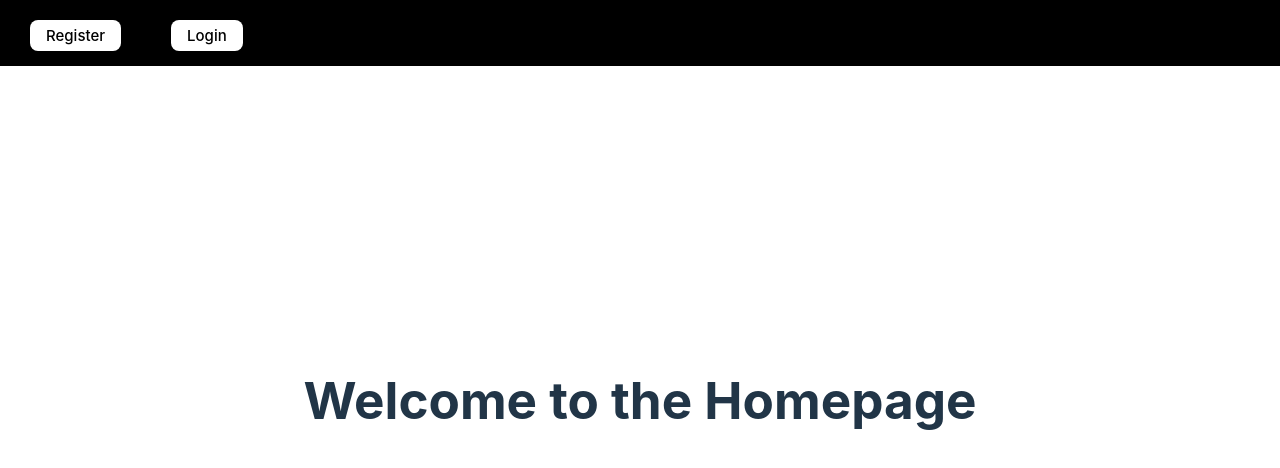
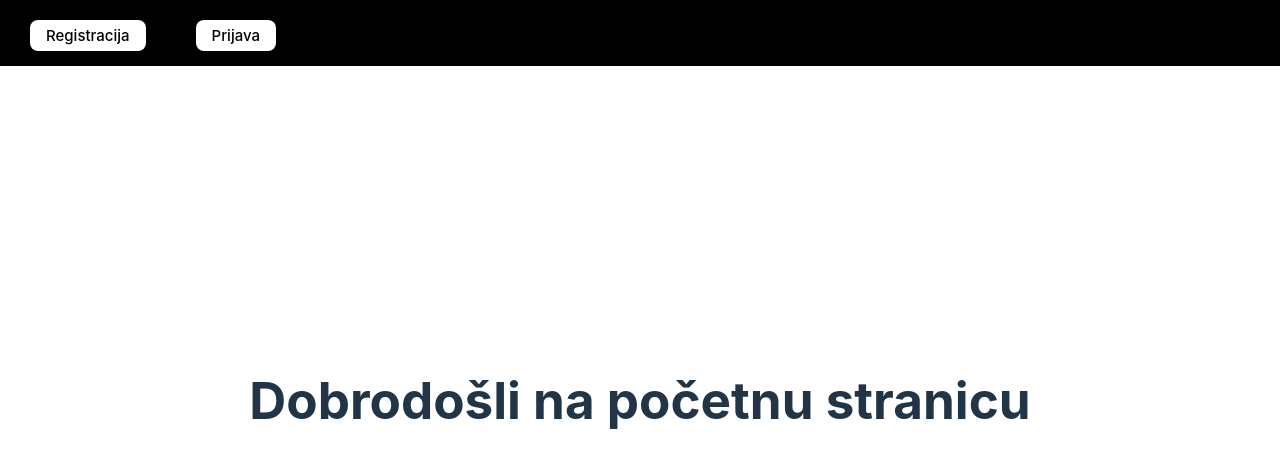
Before and after one commit to doms911/posterized, a React (Create React App) app in the folder posterized-frontend/: page / in a window 1280 px wide. Shown: the top 468 px of the page. Built offline with nearby package versions, Linux system fonts and the light colour scheme.

Commit message:
Prijevod
Preveden frontend na hrvatski.

```diff
--- a/posterized-frontend/src/HomePage.jsx
+++ b/posterized-frontend/src/HomePage.jsx
@@ -29,17 +29,17 @@ const HomePage = (props) => {
         <div className="page-container">
             <Header isLoggedIn={isLoggedIn} onLogout={onLogout} />
             <main className="main-content">
-                <h1>Welcome to the Homepage</h1>
+                <h1>Dobrodošli na početnu stranicu</h1>
                 {isLoggedIn && (
                     <div>
-                        <label htmlFor="pinInput">Enter PIN:</label>
+                        <label htmlFor="pinInput">Upišite PIN:</label>
                         <input
                             type="text"
                             id="pinInput"
                             value={pin}
                             onChange={(e) => setPin(e.target.value)}
                         />
-                        <button onClick={handlePinSubmit}>Check PIN</button>
+                        <button onClick={handlePinSubmit}>Provjeri PIN</button>
                         {pinMessage && <p>{pinMessage}</p>}
                     </div>
                 )}
--- a/posterized-frontend/src/components/ForgotPassword.jsx
+++ b/posterized-frontend/src/components/ForgotPassword.jsx
@@ -32,7 +32,7 @@ function ForgotPassword() {
                         udiv.insertBefore(noviDiv, udiv.firstElementChild);
                     });
                 } else { //ako nije doslo do greske
-                    setMessage("An email with instructions has been successfully sent to you."); //ovo pokrece crtanje diva u liniji 60
+                    setMessage("Poslan Vam je email s uputama za promjenu lozinke."); //ovo pokrece crtanje diva u liniji 60
                 }
             })
             .catch((error) => { //ako front uopce nije uspio poslat zahtjev backendu
@@ -45,7 +45,7 @@ function ForgotPassword() {
             <h2>Resetiranje Lozinke</h2>
             <form onSubmit={handleSubmit}>
                 <div className="form-group">
-                    <label htmlFor="email">E-mail:</label>
+                    <label htmlFor="email">Email:</label>
                     <input
                         type="email"
                         id="email"
--- a/posterized-frontend/src/components/Header.jsx
+++ b/posterized-frontend/src/components/Header.jsx
@@ -16,16 +16,16 @@ const Header = (props) => {
             {isLoggedIn ? (
                 <div className="Header">
                      <Sidebar userRole = {userRole}/>
-                    <div className="LoggedIn">Pozdrav, {name}! Ulogirani ste u sustav.</div>
-                    <div className="LoggedIn"><button onClick={onLogout}>Logout</button></div>
+                    <div className="LoggedIn">Pozdrav, {name}! Prijavljeni ste u sustav.</div>
+                    <div className="LoggedIn"><button onClick={onLogout}>Odjava</button></div>
                 </div>
             ) : (
                 <div>
                     <Link to="/register">
-                        <button>Register</button>
+                        <button>Registracija</button>
                     </Link>
                     <Link to="/login">
-                        <button>Login</button>
+                        <button>Prijava</button>
                     </Link>
                 </div>
             )}
--- a/posterized-frontend/src/components/Register.jsx
+++ b/posterized-frontend/src/components/Register.jsx
@@ -16,7 +16,7 @@ function Register() {
     async function save(event) {
         event.preventDefault();
         if (!recaptchaValue) {
-            alert('Please complete the reCAPTCHA.');
+            alert('Molimo Vas riješite reCAPTCHA-u.');
             return;
         }
         var stariDiv = document.getElementsByClassName('alert-container')[0];
@@ -36,7 +36,7 @@ function Register() {
                     'Content-Type': 'application/json',
                 },
             });
-            alert("Registracija uspješna");
+            alert("Registracija uspješna.");
             window.location.replace("/");
         } catch (err) {
             var noviDiv = document.createElement('div');
@@ -83,7 +83,7 @@ function Register() {
                         />
                     </div>
                     <div className="form-group">
-                        <label htmlFor="lozinka">Password:</label>
+                        <label htmlFor="lozinka">Lozinka:</label>
                         <input
                             type="password"
                             id="lozinka"
@@ -99,10 +99,10 @@ function Register() {
                         />
                     </div>
                     <div className="form-group">
-                        <Link to="/login">Already have an account? Log in</Link>
+                        <Link to="/login">Već imate račun? Prijavite se!</Link>
                     </div>
                     <div className="form-group">
-                        <button type="submit">Register</button>
+                        <button type="submit">Registracija</button>
                     </div>
                 </form>
             </div>
--- a/posterized-frontend/src/components/changePassword.jsx
+++ b/posterized-frontend/src/components/changePassword.jsx
@@ -65,7 +65,7 @@ function ChangePassword() {
                     udiv.insertBefore(noviDiv, udiv.firstElementChild);
                 });
             } else { //ako nije doslo do greske
-                setMessage("You have successfully changed your password."); //ovo pokrece crtanje diva u liniji 80
+                setMessage("Uspješno ste promijenili svoju lozinku."); //ovo pokrece crtanje diva u liniji 80
                 window.location.replace('/');
             }
         })
--- a/posterized-frontend/src/components/login.jsx
+++ b/posterized-frontend/src/components/login.jsx
@@ -14,7 +14,7 @@ function Login(props) {
         e.preventDefault();
 
         if (!recaptchaValue) {
-            alert('Please complete the reCAPTCHA.');
+            alert('Molimo Vas riješite reCAPTCHA-u.');
             return;
         }
 
@@ -47,7 +47,7 @@ function Login(props) {
                     localStorage.setItem('username', username.toLowerCase());
                     localStorage.setItem('name', response.headers.get('X-Name'));
                     localStorage.setItem('userRole', userRole);
-                    alert('Prijava uspješna');
+                    alert('Prijava uspješna.');
                     onLogin();
                     window.location.replace('/');
                 }
@@ -60,7 +60,7 @@ function Login(props) {
     return (
         <div className="centered-wrapper">
             <div className="container">
-                    <h2>Log in</h2>
+                    <h2>Prijava</h2>
                     <form onSubmit={authenticate} id="moj">
                         <div >
                             <label>Email:</label>
@@ -73,7 +73,7 @@ function Login(props) {
                             />
                         </div>
                         <div>
-                            <label>Password:</label>
+                            <label>Lozinka:</label>
                             <input
                                 type="password"
                                 id="password"
```
